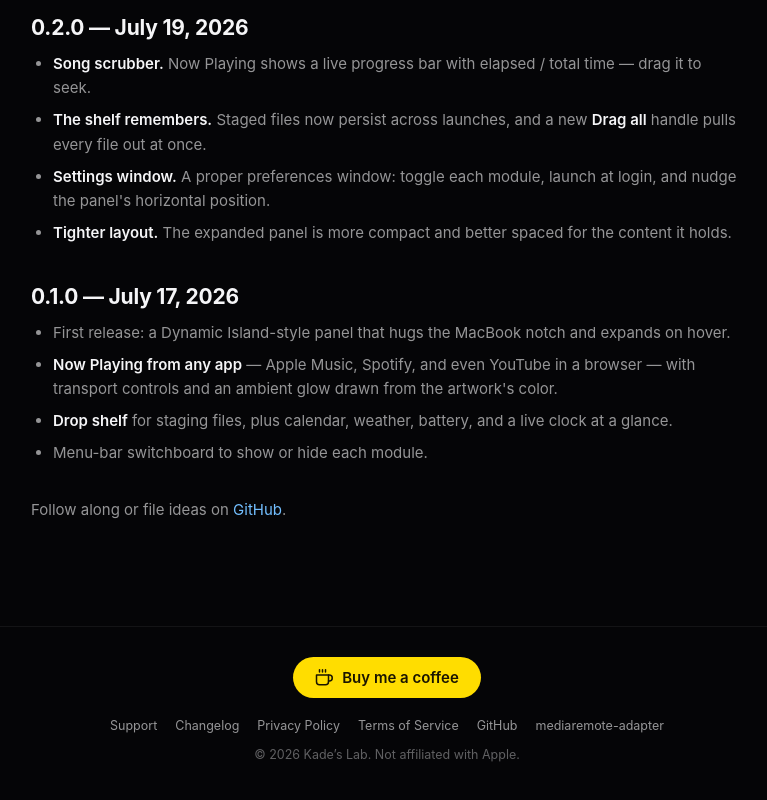
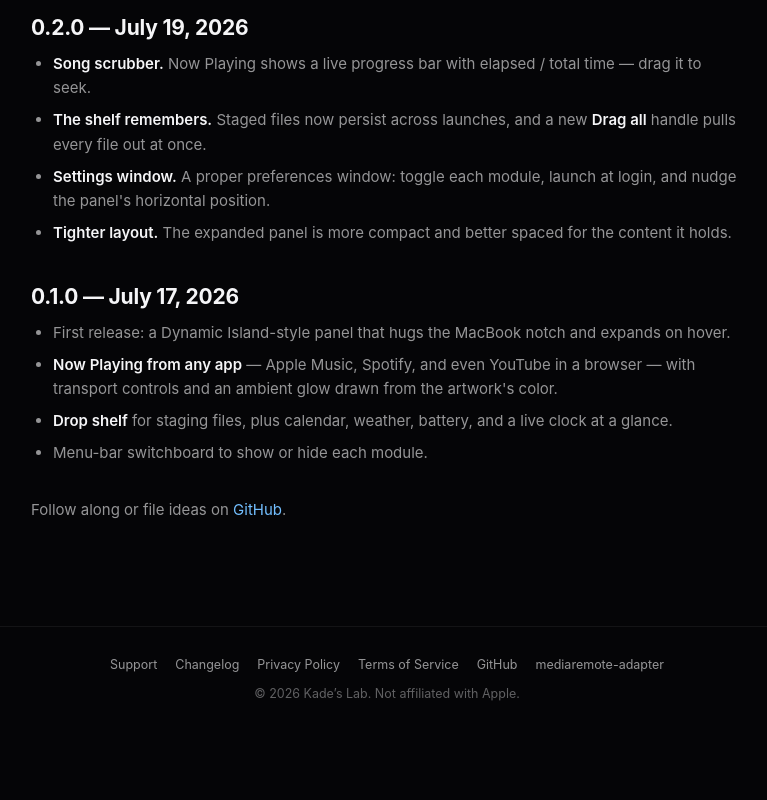
Before and after one commit to xnucade/AloeNotch, a plain HTML site: page site/changelog.html in a window 1280 px wide. Shown: the part 553-1353 px from the top of the page, without its empty margins (253-1020 px from the left). After the commit the page ends 1294 px from the top, so only its background shows below. Drawn offline with Linux system fonts and the light colour scheme.

Commit message:
Drop redundant footer coffee button; keep floating widget + Support page

```diff
--- a/site/changelog.html
+++ b/site/changelog.html
@@ -73,12 +73,6 @@
   </main>
 
   <footer>
-    <div class="footer-support">
-      <a class="btn-coffee" href="https://buymeacoffee.com/xnucade" target="_blank" rel="noopener">
-        <svg viewBox="0 0 24 24" fill="none" stroke="currentColor" stroke-width="2" stroke-linecap="round" stroke-linejoin="round" aria-hidden="true"><path d="M18 8h1a4 4 0 0 1 0 8h-1"></path><path d="M2 8h16v9a4 4 0 0 1-4 4H6a4 4 0 0 1-4-4V8z"></path><line x1="6" y1="1" x2="6" y2="4"></line><line x1="10" y1="1" x2="10" y2="4"></line><line x1="14" y1="1" x2="14" y2="4"></line></svg>
-        Buy me a coffee
-      </a>
-    </div>
     <div class="footer-links">
       <a href="support.html">Support</a>
       <a href="changelog.html">Changelog</a>
--- a/site/style.css
+++ b/site/style.css
@@ -368,7 +368,6 @@
 }
 .btn-coffee:hover { transform: scale(1.04); box-shadow: 0 0 24px rgba(255, 221, 0, 0.35); }
 .btn-coffee svg { width: 18px; height: 18px; }
-.footer-support { margin-bottom: 20px; }
 
 /* ---------- Nav actions ---------- */
 .nav-actions { display: flex; align-items: center; gap: 20px; }
```
Also changed, not shown: site/index.html (+0 -6 lines), site/privacy.html (+0 -6 lines), site/support.html (+0 -6 lines), site/terms.html (+0 -6 lines).
